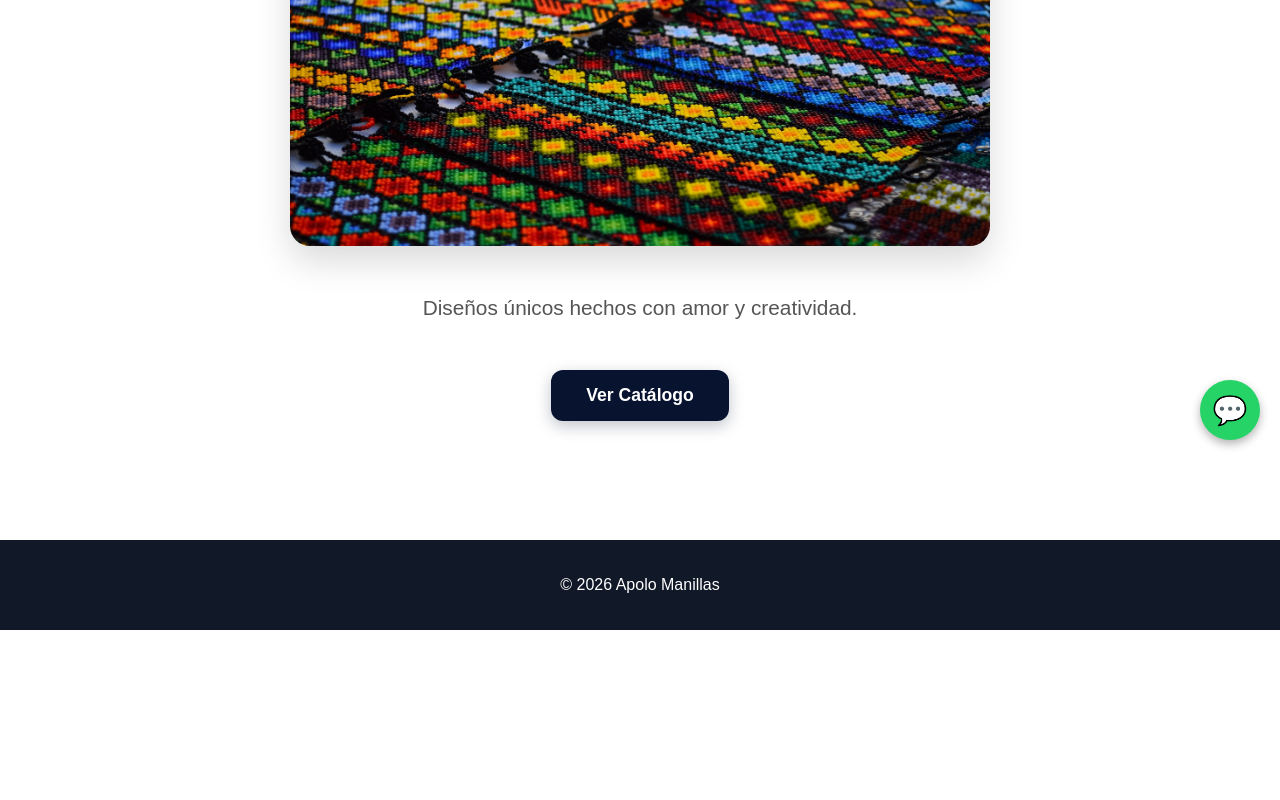
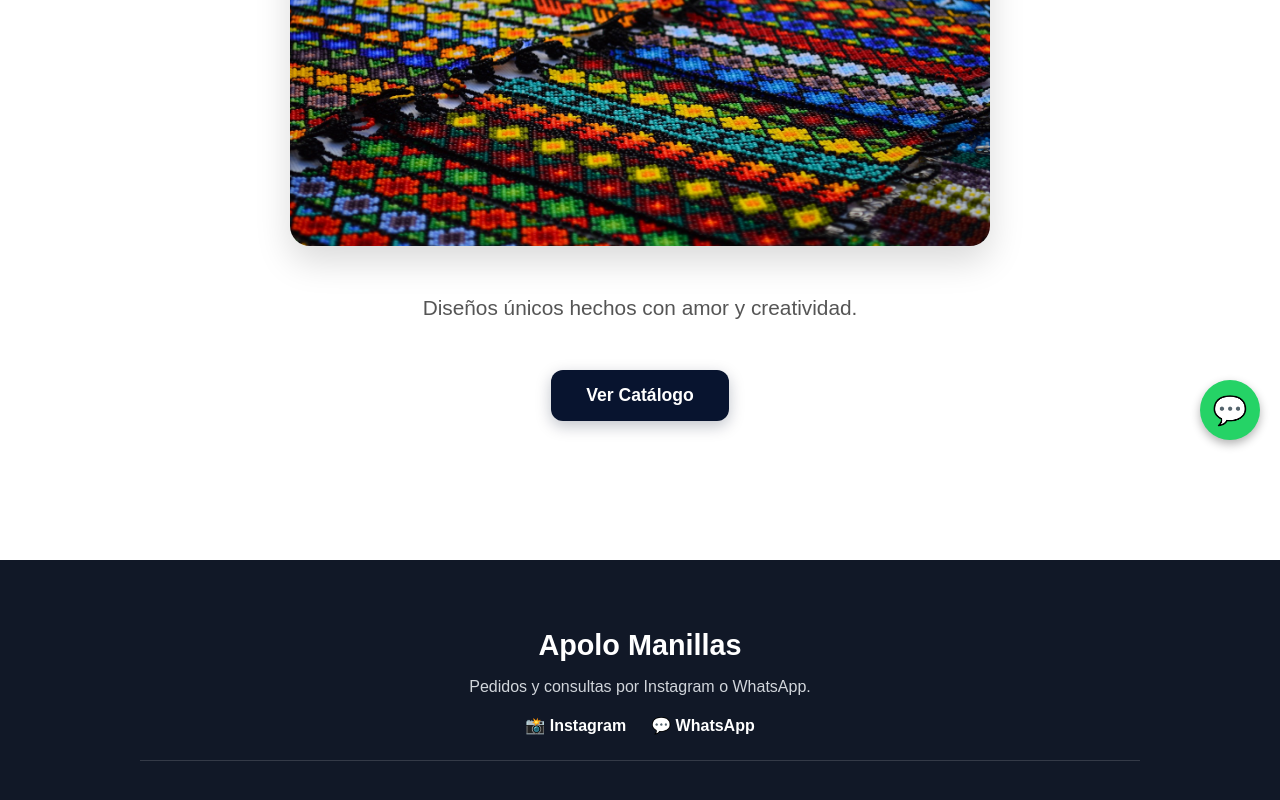
Before and after one commit to evidenciasponao/apolo-manillas, an Angular app: page / in a window 1280 px wide. Shown: the part 340-1140 px from the top of the page. Before the commit the page ends 970 px from the top, so only its background shows below. Built offline with nearby package versions, Linux system fonts and the light colour scheme.

Commit message:
Feat: update footer

```diff
--- a/src/app/shared/footer/footer.css
+++ b/src/app/shared/footer/footer.css
@@ -1,7 +1,59 @@
 .footer {
-  background: #111827;
-  color: white;
-  text-align: center;
-  padding: 20px;
-  margin-top: 40px;
+    background: #111827;
+    color: white;
+
+    margin-top: 60px;
+    padding: 40px 20px;
 }
+
+.footer-content {
+    max-width: 1000px;
+    margin: 0 auto;
+    text-align: center;
+}
+
+.footer h3 {
+    font-size: 1.8rem;
+    margin-bottom: 10px;
+}
+
+.footer p {
+    color: #d1d5db;
+    margin-bottom: 20px;
+}
+
+.footer-links {
+    display: flex;
+    justify-content: center;
+    gap: 25px;
+    flex-wrap: wrap;
+
+    margin-bottom: 25px;
+}
+
+.footer-links a {
+    color: white;
+    text-decoration: none;
+    font-weight: 600;
+
+    transition:
+        transform 0.3s ease,
+        color 0.3s ease;
+}
+
+.footer-links a:hover {
+    color: #25D366;
+    transform: translateY(-2px);
+}
+
+.footer hr {
+    border: none;
+    height: 1px;
+    background: rgba(255,255,255,0.15);
+    margin: 25px auto;
+}
+
+.copyright {
+    font-size: 0.9rem;
+    color: #9ca3af;
+}
--- a/src/app/shared/footer/footer.html
+++ b/src/app/shared/footer/footer.html
@@ -1,3 +1,31 @@
 <footer class="footer">
-  <p>© 2026 Apolo Manillas</p>
+
+  <div class="footer-content">
+
+    <h3>Apolo Manillas</h3>
+
+<p>
+  Pedidos y consultas por Instagram o WhatsApp.
+</p>
+
+    <div class="footer-links">
+
+      <a
+        href="https://www.instagram.com/apolomanillas"
+        target="_blank">
+        📸 Instagram
+      </a>
+
+      <a
+        href="https://wa.me/573114147623"
+        target="_blank">
+        💬 WhatsApp
+      </a>
+
+    </div>
+
+    <hr>
+
+  </div>
+
 </footer>
```
